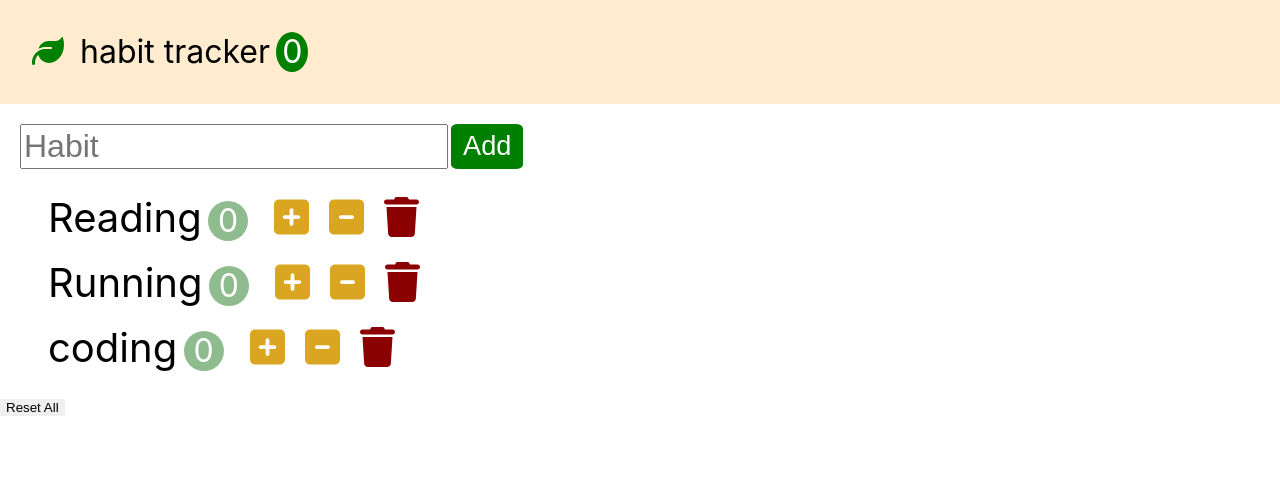
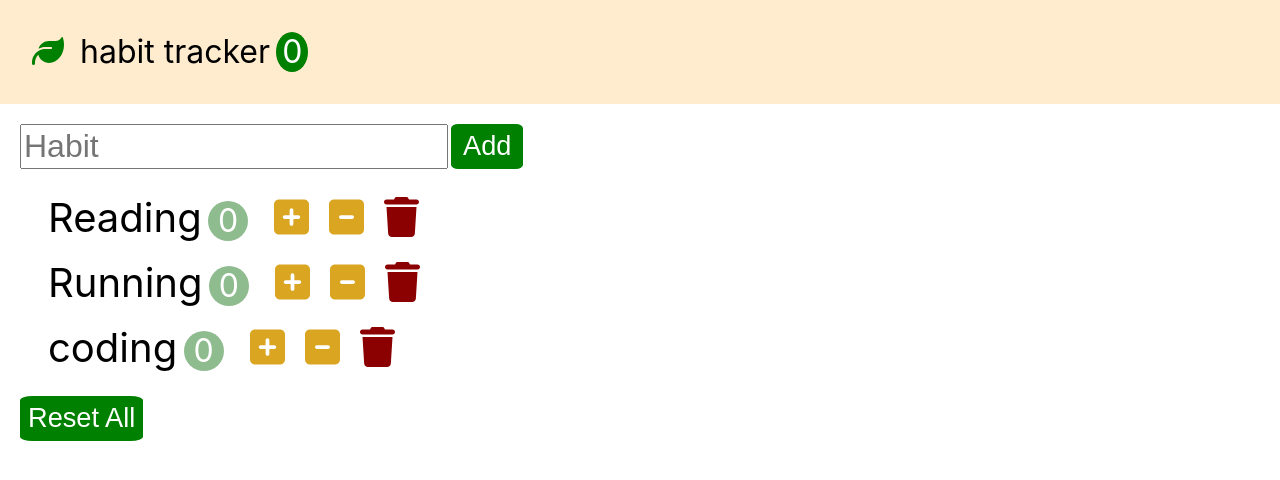
Before and after one commit to hwajj/dreamcoding-ellie-habit-tracker, a React (Create React App) app: page / in a window 1280 px wide. Shown: the top 480 px of the page. Built offline with nearby package versions, Linux system fonts and the light colour scheme.

Commit message:
function 컴포넌트로 바꾸기, memo 사용

```diff
--- a/src/app.css
+++ b/src/app.css
@@ -92,3 +92,17 @@ button {
   height: 100%;
   border-radius: 10%;
 }
+
+.habits-reset {
+  padding: 0.5rem;
+  font-size: 1.7rem;
+  color: white;
+  background-color: green;
+  display: inline-flex;
+  justify-content: center;
+  align-items: center;
+  vertical-align: middle;
+  height: 2.8rem;
+  margin: 0 20px;
+  border-radius: 10%;
+}
--- a/src/components/habitAddForm.jsx
+++ b/src/components/habitAddForm.jsx
@@ -1,13 +1,12 @@
 import React, { PureComponent } from 'react';
-//habitAddForm은 state따로 없고 onAdd를 props로 받는다
-//app에서 전달된 HandleAdd는 클래스 한번 만들어질때 할당된 뒤로 다시업데이트 되지 않는 함수
-//~ 리렌더 되지 않음 ~
-class HabitAddForm extends PureComponent {
-  //PureComponent 얕은비교해서 바뀌면 리렌더
-  inputRef = React.createRef();
-  formRef = React.createRef();
-
-  onSubmit = (event) => {
+import { memo } from 'react/cjs/react.production.min';
+// habitAddForm은 state따로 없고 onAdd를 props로 받는다
+// app에서 전달된 HandleAdd는 클래스 한번 만들어질때 할당된 뒤로 다시업데이트 되지 않는 함수
+// (PureComponent이거나 memo 사용했을때 , 얕은비교해서 바뀐것 없으므로) 리렌더 되지 않음
+const HabitAddForm = memo((props) => {
+  const inputRef = React.createRef();
+  const formRef = React.createRef();
+  const onSubmit = (event) => {
     event.preventDefault();
     const name = this.inputRef.current.value;
     name && this.props.onAdd(name);
@@ -16,12 +15,10 @@ class HabitAddForm extends PureComponent {
     this.formRef.current.reset();
   };
 
-  render() {
-    console.log('habitAddForm');
   return (
-      <form ref={this.formRef} className='add-form' onSubmit={this.onSubmit}>
+    <form ref={formRef} className='add-form' onSubmit={onSubmit}>
       <input
-          ref={this.inputRef}
+        ref={inputRef}
         type='text'
         className='add-input'
         placeholder='Habit'
@@ -29,7 +26,5 @@ class HabitAddForm extends PureComponent {
       <button className='add-button'>Add</button>
     </form>
   );
-  }
-}
-
+});
 export default HabitAddForm;
```
Lines whose indentation alone changed are shown as unchanged.
